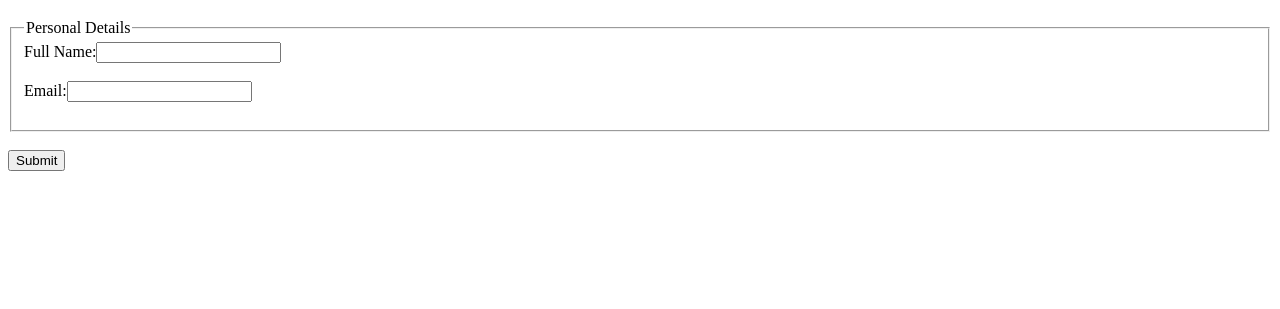
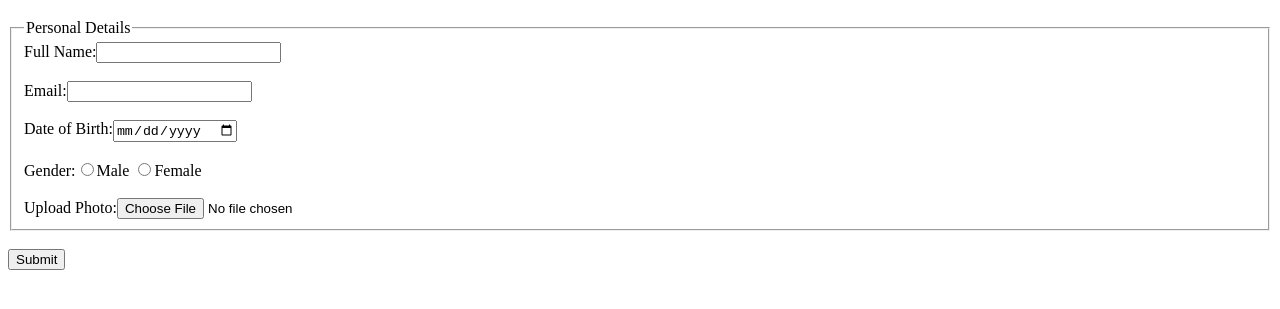
Before and after one commit to guptasaiyam11-stack/wdw0284, a plain HTML site: page WDW_ASSIGNMENT/Assignment 15/index.html in a window 1280 px wide. Shown: the part 61-370 px from the top of the page. Drawn offline with Linux system fonts and the light colour scheme.

Commit message:
Assignment 15 - Form Improved

```diff
--- a/WDW_ASSIGNMENT/Assignment 15/index.html
+++ b/WDW_ASSIGNMENT/Assignment 15/index.html
@@ -4,5 +4,7 @@
 <fieldset><legend>Personal Details</legend>
 <label for="name">Full Name:</label><input id="name" name="name" type="text"><br><br>
 <label for="email">Email:</label><input id="email" name="email" type="email"><br><br>
-</fieldset><br>
+<label for="dob">Date of Birth:</label><input id="dob" name="dob" type="date"><br><br>
+<label for="gender">Gender:</label><input id="gender" name="gender" type="radio" value="male">Male <input name="gender" type="radio" value="female">Female<br><br>
+<label for="photo">Upload Photo:</label><input id="photo" name="photo" type="file"></fieldset><br>
 <button type="submit">Submit</button></form></body></html>
```
